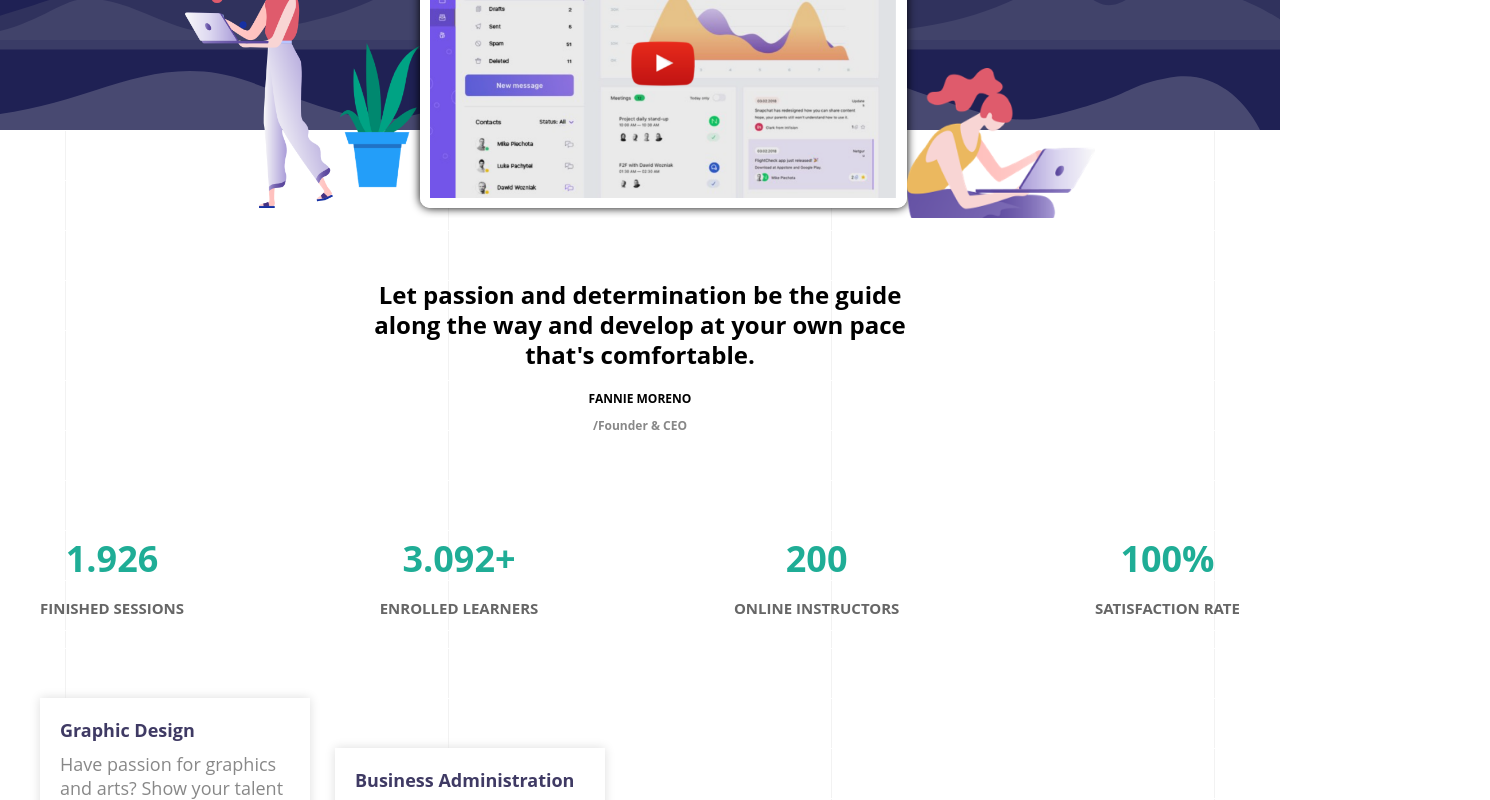
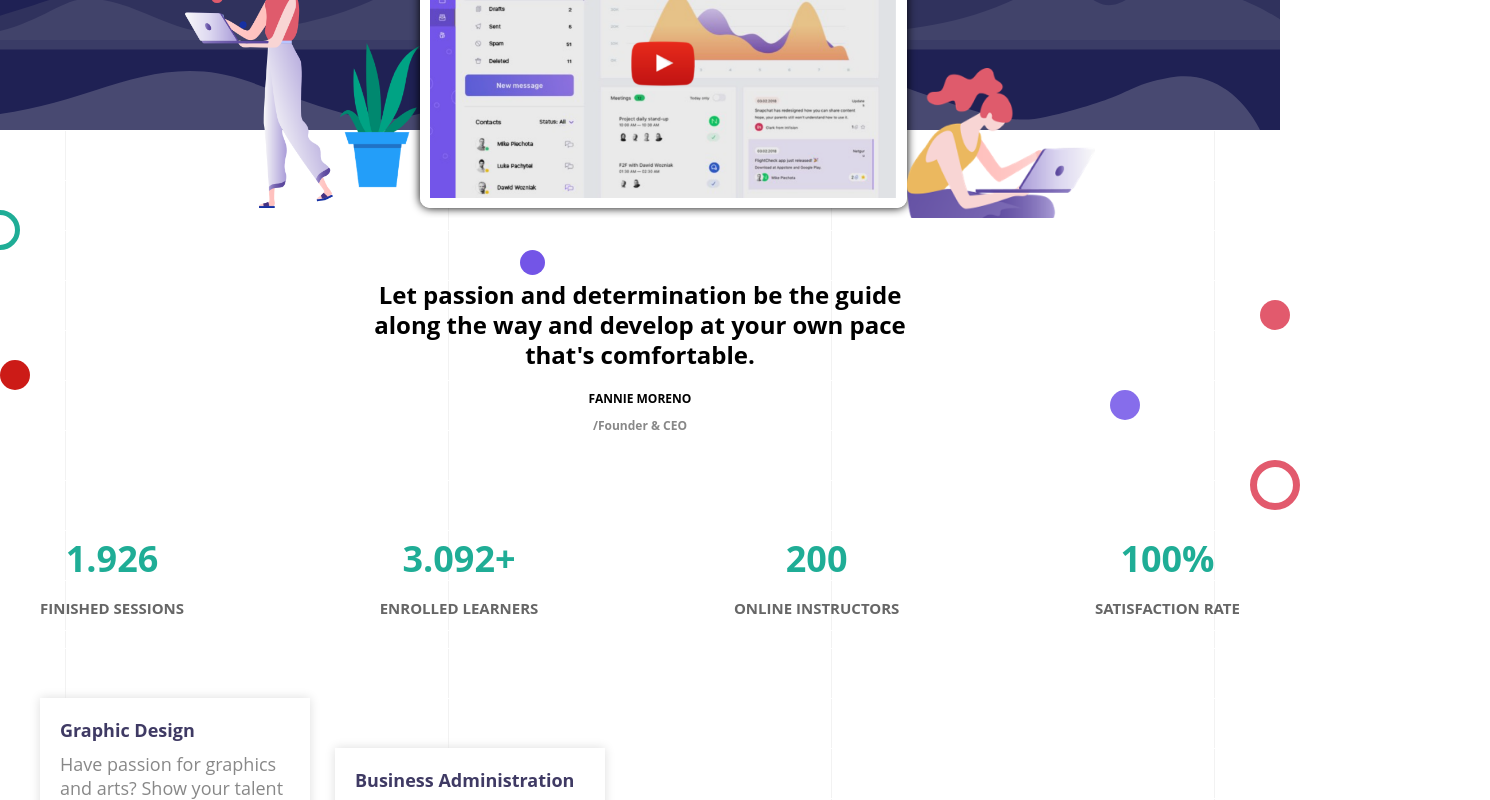
Before and after one commit to ThubeesanKugathas/proj-html-vuejs, a Vue app: page / in a window 1280 px wide. Shown: the part 420-1220 px from the top of the page, 1490 px wide, since content can reach past the window. Built offline with nearby package versions, Linux system fonts and the light colour scheme.

Commit message:
MainBox's part one&seven colored balls decoration

```diff
--- a/src/components/MainPartOne.vue
+++ b/src/components/MainPartOne.vue
@@ -18,6 +18,16 @@
                     <p>{{stat.data}}</p>
                 </div>
             </div>
+
+            <div class="ball-container">
+                <div class="ball ball-one"></div>
+                <div class="ball ball-two"></div>
+                <div class="ball ball-three"></div>
+                <div class="ball ball-four"></div>
+                <div class="ball ball-five"></div>
+                <div class="ball ball-six"></div>
+                <div class="ball ball-seven"></div>
+            </div>
         </div>
     </div>
 </template>
--- a/src/components/MainPartSeven.vue
+++ b/src/components/MainPartSeven.vue
@@ -6,6 +6,15 @@
                 <p>Start today for getting <span>Online Certification</span></p>
                 <h2>You can be your own guiding star with our help!</h2>
                 <div class="button">Get started now</div>
+            </div>
+
+            <div class="ball-container-two">
+                <div class="ball ball-one"></div>
+                <div class="ball ball-two"></div>
+                <div class="ball ball-three"></div>
+                <div class="ball ball-four"></div>
+                <div class="ball ball-five"></div>
+                <div class="ball ball-six"></div>
             </div>
         </div>
     </div>
@@ -56,5 +65,67 @@ export default {
                 }
             }
         }
+
+        .ball-container-two {
+            height: 600px;
+            position: relative;
+            width: $c-width;
+            margin: 0 auto;
+            position: absolute;
+            top: 450%;
+
+            .ball {
+                border-radius: 50%;
+                position: absolute;
+            }
+
+            .ball-one {
+                width: 30px;
+                height: 30px;
+                border: 5px solid $green;
+                top: 40%;
+                left: 60px;
+            }
+
+            .ball-two {
+                width: 25px;
+                height: 25px;
+                background-color: #cc1b17;
+                bottom: -70px;
+                left: -300px;
+            }
+
+            .ball-three {
+                width: 40px;
+                height: 40px;
+                background-color: #febc4d;
+                bottom: -300px;
+                left: -250px;
+            }
+
+            .ball-four {
+                width: 30px;
+                height: 30px;
+                background-color: $green;
+                right: 0;
+                top: 50%;
+            }
+
+            .ball-five {
+                width: 25px;
+                height: 25px;
+                background-color: #e25a6d;
+                right: 100px;
+                bottom: -150px;
+            }
+
+            .ball-six {
+                width: 25px;
+                height: 25px;
+                background-color: #866deb;
+                right: -200px;
+                bottom: -300px;
+            }
+        }
     }
 </style>
--- a/src/style/main/mainpartone.scss
+++ b/src/style/main/mainpartone.scss
@@ -6,6 +6,7 @@
     padding: 150px 0 30px;
     text-align: center;
     background-image: url('../assets/background-pattern-grid-line.png');
+    position: relative;
 
     .text {
         h3 {
@@ -45,4 +46,74 @@
             }
         }
     }
+
+    .ball-container {
+        height: 300px;
+        position: relative;
+        width: $c-width;
+        margin: 0 auto;
+        position: absolute;
+        top: 80px;
+
+        .ball {
+            border-radius: 50%;
+            position: absolute;
+        }
+
+        .ball-one {
+            width: 40px;
+            height: 40px;
+            border: 5px solid $green;
+            left: -60px;
+        }
+
+        .ball-two {
+            width: 30px;
+            height: 30px;
+            background-color: #cc1b17;
+            top: 50%;
+            left: -40px;
+        }
+
+        .ball-three {
+            width: 40px;
+            height: 40px;
+            background-color: #febc4d;
+            bottom: 0;
+            left: -150px;
+        }
+
+
+        .ball-four {
+            width: 25px;
+            height: 25px;
+            background-color: #7355e7;
+            left: 40%;
+            top: 40px;
+        }
+
+        .ball-five {
+            width: 30px;
+            height: 30px;
+            background-color: #e25a6d;
+            right: -50px;
+            top: 30%;
+        }
+
+        .ball-six {
+            width: 30px;
+            height: 30px;
+            background-color: #866deb;
+            right: 100px;
+            top: 60%;
+        }
+
+        .ball-seven {
+            width: 50px;
+            height: 50px;
+            border: 7px solid #e25a6d;
+            right: -60px;
+            bottom: 0;
+        }
+    }
 }
```
